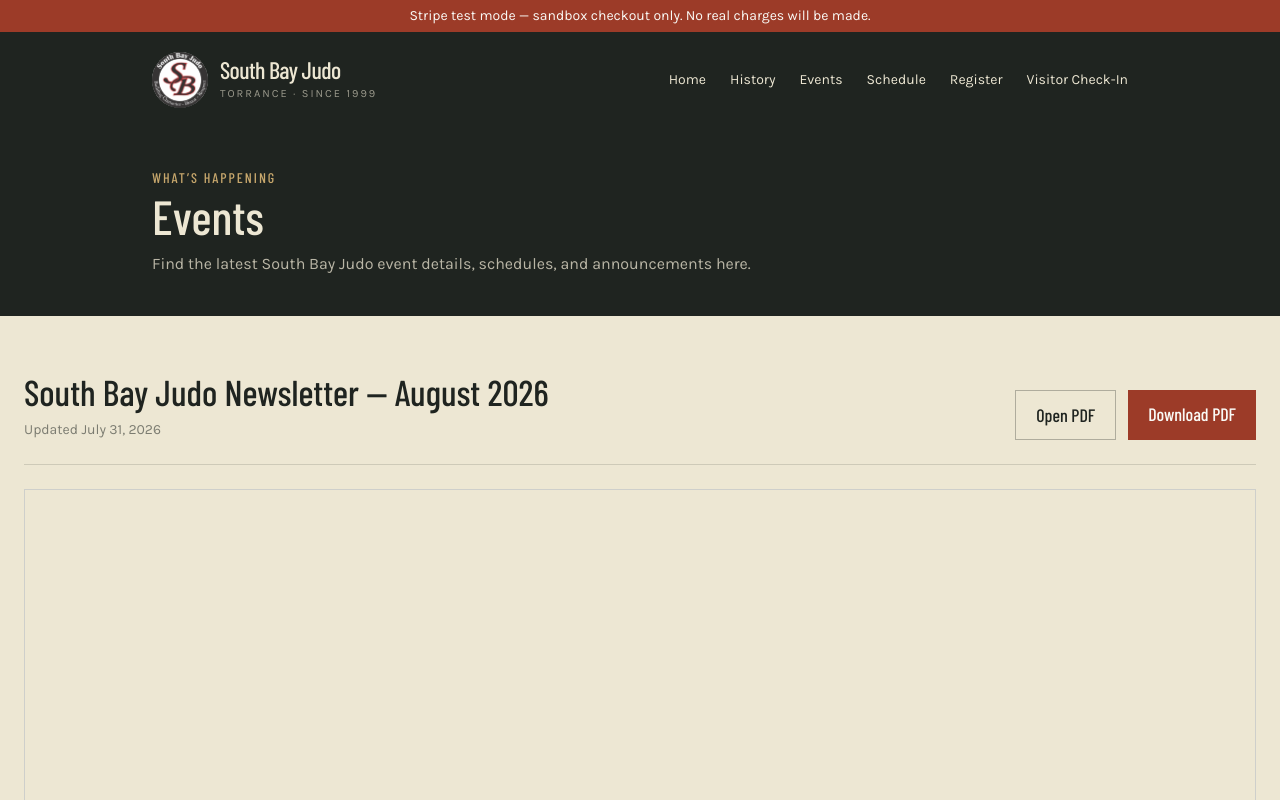
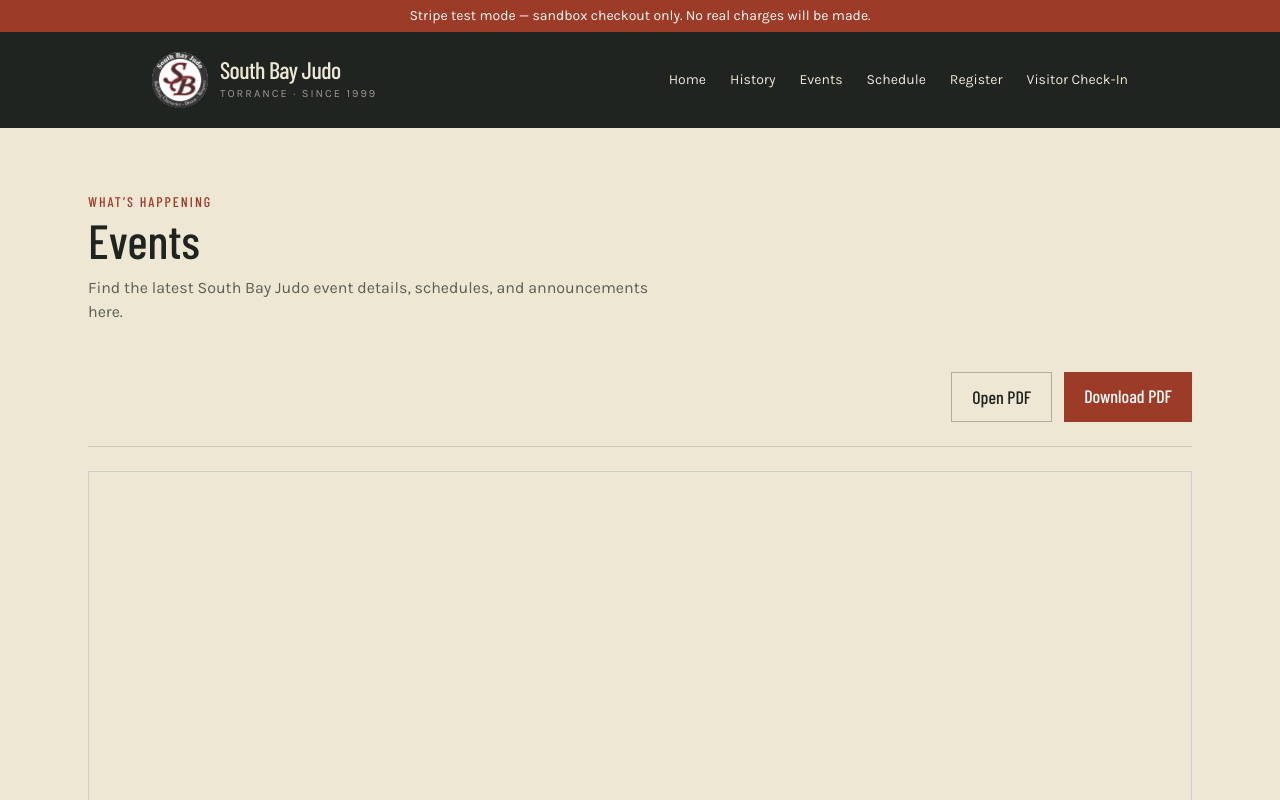
Before and after one commit to cshiosaki/southbayjudo, a Next.js app in the folder south-bay-judo/: page /events in a window 1280 px wide. Shown: the top 800 px of the page. Built offline with nearby package versions, Linux system fonts and the light colour scheme.

Commit message:
Match Events header to Schedule page

```diff
--- a/south-bay-judo/app/events/page.tsx
+++ b/south-bay-judo/app/events/page.tsx
@@ -11,32 +11,19 @@ export const dynamic = "force-dynamic";
 
 export default async function EventsPage() {
   const document = (await getEventDocument()) ?? DEFAULT_EVENT_DOCUMENT;
-  const updated = document?.uploadedAt
-    ? new Intl.DateTimeFormat("en-US", { dateStyle: "long", timeZone: "America/Los_Angeles" }).format(
-        new Date(document.uploadedAt)
-      )
-    : null;
 
   return (
-    <main>
-      <section className="bg-ink text-canvas">
-        <div className="mx-auto max-w-5xl px-6 py-8 sm:py-10">
-          <p className="mb-1 font-display text-sm uppercase tracking-[0.14em] text-gold">What’s happening</p>
-          <h1 className="font-display text-4xl leading-none sm:text-5xl">Events</h1>
-          <p className="mt-3 max-w-3xl text-base leading-normal text-canvas/75">
-            Find the latest South Bay Judo event details, schedules, and announcements here.
-          </p>
-        </div>
-      </section>
+    <main className="mx-auto max-w-6xl px-6 py-16">
+      <p className="mb-1 font-display text-sm uppercase tracking-[0.14em] text-belt">What’s happening</p>
+      <h1 className="mb-3 font-display text-5xl">Events</h1>
+      <p className="mb-12 max-w-xl text-ink/70">
+        Find the latest South Bay Judo event details, schedules, and announcements here.
+      </p>
 
-      <section className="mx-auto max-w-7xl px-4 py-10 sm:px-6 sm:py-14">
+      <section>
         {document ? (
           <div>
-            <div className="mb-6 flex flex-col justify-between gap-5 border-b border-ink/15 pb-6 sm:flex-row sm:items-end">
-              <div>
-                <h2 className="font-display text-4xl">{document.title}</h2>
-                {updated && <p className="mt-2 text-sm text-ink/55">Updated {updated}</p>}
-              </div>
+            <div className="mb-6 flex flex-wrap justify-end gap-3 border-b border-ink/15 pb-6">
               <div className="flex flex-wrap gap-3">
                 <a
                   href={document.url}
```
